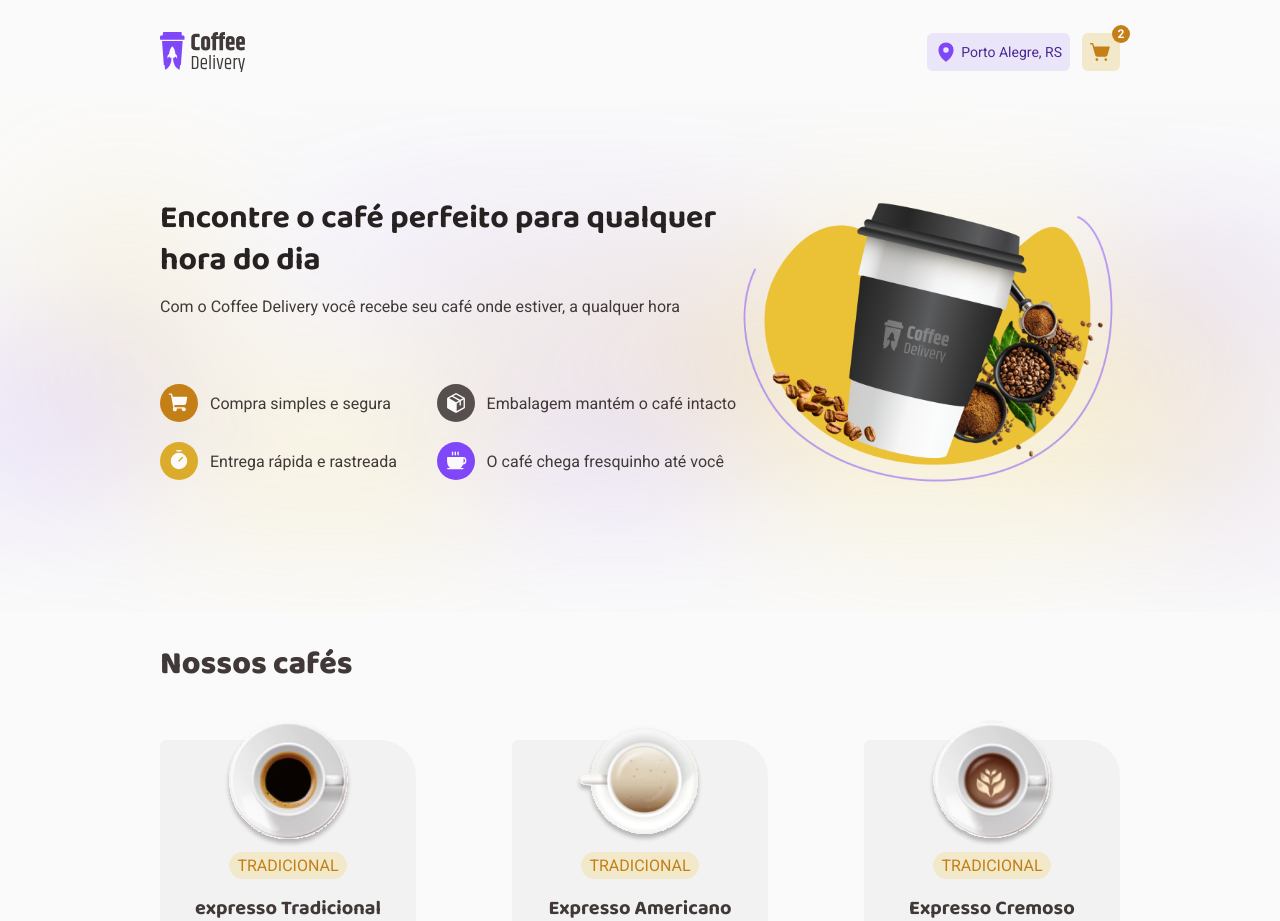
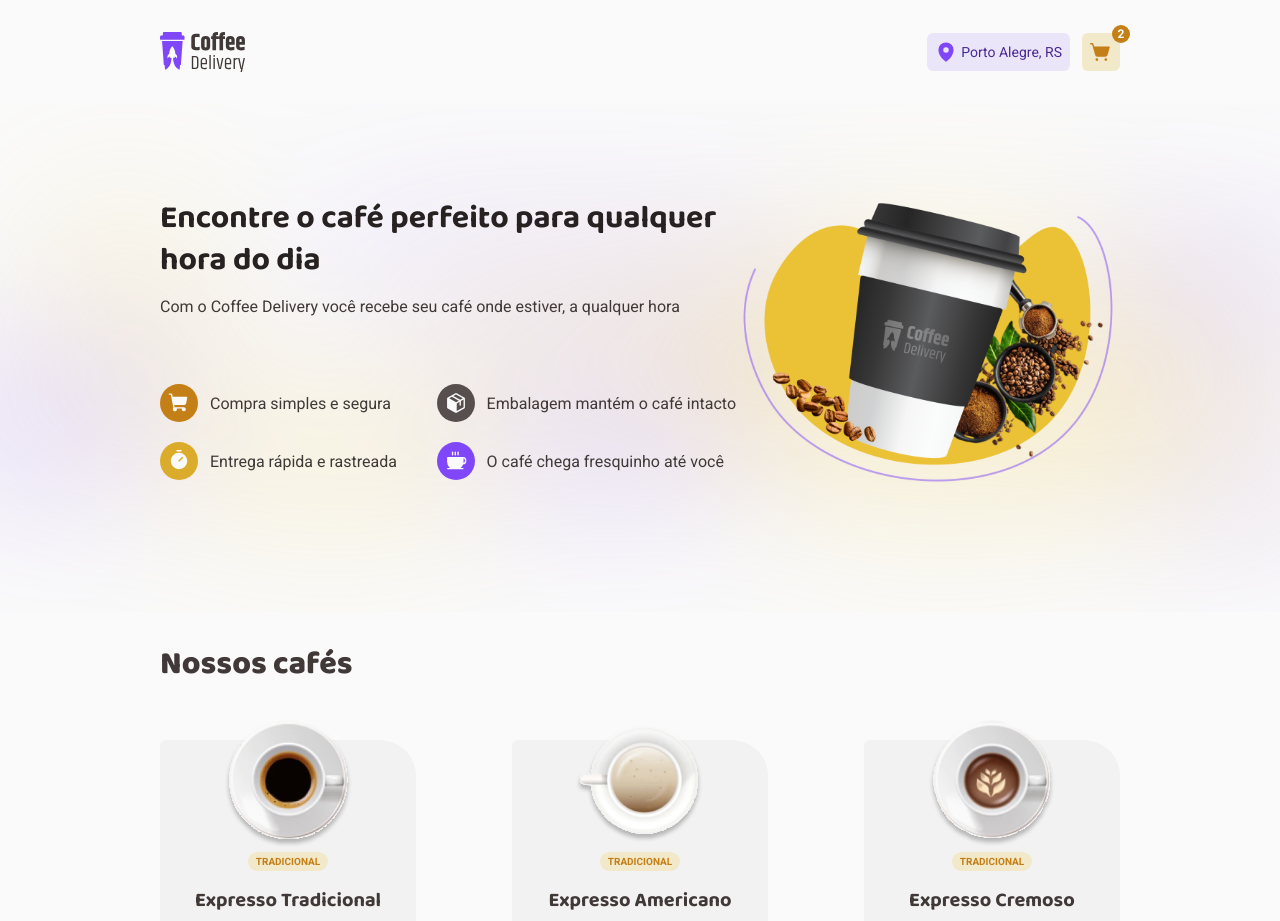
Before and after one commit to MartinGBB/coffee-delivery, a React (Vite) app: page / in a window 1280 px wide. Shown: the top 921 px of the page. Built offline with nearby package versions, Linux system fonts and the light colour scheme.

Commit message:
corrige json e fonte do tipo de cafe

```diff
--- a/src/pages/Home/components/Products/styles.ts
+++ b/src/pages/Home/components/Products/styles.ts
@@ -36,6 +36,8 @@ export const TypeCoffee = styled.div`
   color: ${({ theme }) => theme['yellow-dark']};
 
   span {
+    font-size: 0.625rem;
+    font-weight: 700;
     border-radius: 100px;
     padding: 4px 8px;
     background: ${({ theme }) => theme['yellow-light']};
--- a/src/utils/productsData.ts
+++ b/src/utils/productsData.ts
@@ -18,7 +18,7 @@ export const productsData = [
   {
     id: uuid(),
     type: ['TRADICIONAL'],
-    name: 'expresso Tradicional',
+    name: 'Expresso Tradicional',
     price: '9,90',
     description: 'O tradicional café feito com água quente e grãos moídos',
     image: expressoTradicional,
```
